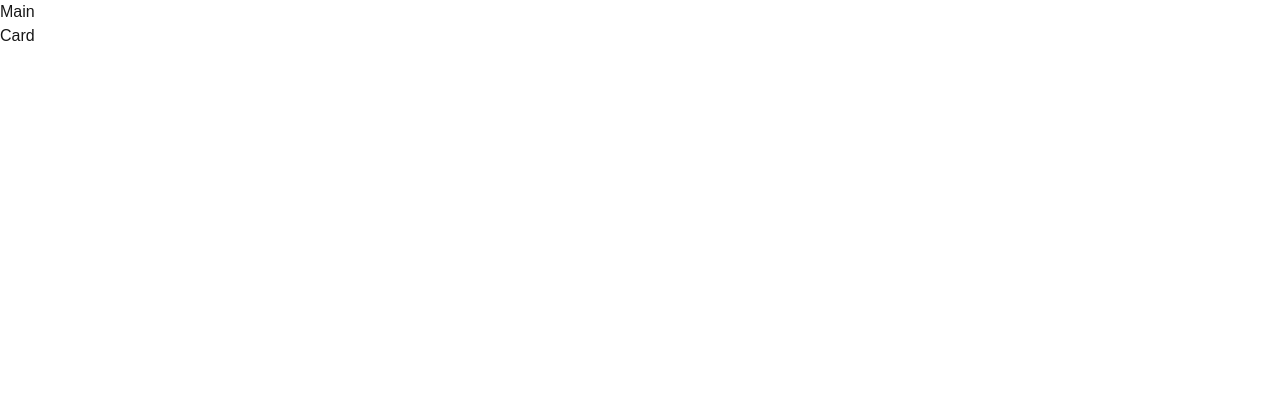
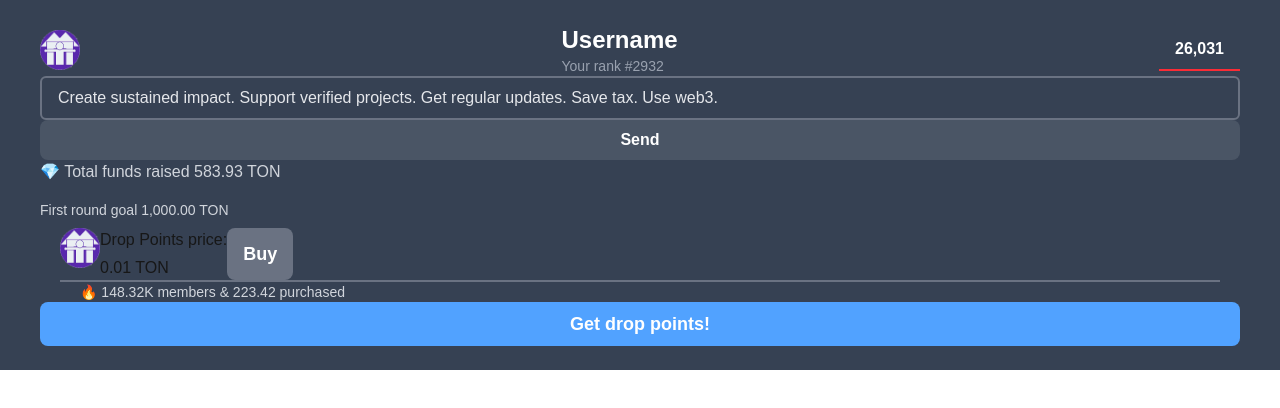
Before and after one commit to UserAlikhan/Telegram-mini-app-crypto, a Next.js app: page / in a window 1280 px wide. Shown: the top 408 px of the page. Built offline with nearby package versions, Linux system fonts and the light colour scheme.

Commit message:
main page ui scratch

```diff
--- /dev/null
+++ b/app/api/bot/route.ts
@@ -0,0 +1,38 @@
+import { Telegraf } from 'telegraf';
+
+const bot = new Telegraf(process.env.BOT_TOKEN!);
+
+// Basic commands
+bot.command("start", (ctx) => {
+    ctx.reply("Welcome to the bot. \nUse /help to get available commands.");
+});
+
+bot.command('help', (ctx) => {
+    ctx.reply(
+      'Available commands:\n' +
+      '/start - Start the bot\n' +
+      '/help - Show this help message\n' +
+      '/webapp - Open the Mini App'
+    );
+});
+
+bot.command('webapp', (ctx) => {
+    ctx.reply('Open Web App', {
+      reply_markup: {
+        inline_keyboard: [[
+          { text: "Open App", web_app: { url: process.env.WEBAPP_URL || '' }}
+        ]]
+      }
+    });
+});
+
+export async function POST(request: Request) {
+  try {
+    const body = await request.json();
+    await bot.handleUpdate(body);
+    return new Response('OK', { status: 200 });
+  } catch (error) {
+    console.error('Bot error:', error);
+    return new Response('Error', { status: 500 });
+  }
+}
--- a/app/page.tsx
+++ b/app/page.tsx
@@ -1,10 +1,65 @@
-import Card from "@/components/ui/Card";
+import LogoMPT from "@/assets/Logo-MPT.png";
+import Logo from "@/components/ui/Logo";
 
 export default function Home() {
   return (
-    <div>
-      <h1>Main</h1>
-      <Card />
+    <div className="flex flex-col px-10 py-6 bg-gray-700 w-full h-full">
+      <div className=" flex flex-row w-full h-full justify-between items-center">
+        {/* Avatar Image */}
+        <Logo logo={LogoMPT} width={40} height={40} />
+        {/* Username and rank */}
+        <div className=" flex:0.7 flex-col justify-center items-center">
+          <h1 className="text-white text-2xl font-bold">Username</h1>
+          <p className="text-gray-400 text-sm">Your rank #2932</p>
+        </div>
+        {/* Button */}
+        <div className="flex:0.2 flex flex-row justify-end items-center">
+          <button className="bg-transparent border-red-500 border-b-2 text-white px-4 py-2 font-bold">
+            <p>26,031</p>
+          </button>
+        </div>
+      </div>
+      {/* Text area */}
+      <div className="flex flex-col w-full h-full">
+        <p className="bg-transparent border-gray-500 border-2 text-gray-200 px-4 py-2 rounded-md">
+          Create sustained impact. Support verified projects. Get regular updates. Save tax. Use web3.
+        </p>
+        <button className="bg-gray-600 rounded-lg font-bold text-white px-4 py-2">
+          <p>Send</p>
+        </button>
+      </div>
+
+      {/* Info card */}
+      <div className="flex flex-col w-full h-full gap-2">
+        <p className="text-gray-300 text-md">💎 Total funds raised 583.93 TON</p>
+        {/* Loading bar */}
+        <div></div>
+        <p className="text-gray-300 text-sm">First round goal 1,000.00 TON</p>
+        {/* Drop points card */}
+        <div className=" flex flex-col w-full h-full px-5">
+          {/* First half of the card */}
+          <div className="flex flex-row w-full h-full border-b-2 border-gray-500">
+            <Logo logo={LogoMPT} width={40} height={40} />
+            <div className="flex flex-col gap-1">
+              <h1>Drop Points price:</h1>
+              <p>0.01 TON</p>
+            </div>
+            <button className="bg-gray-500 rounded-lg text-lg text-white px-4 py-2 font-bold">
+              <p>Buy</p>
+            </button>
+          </div>
+          {/* Second half of the card */}
+          <div className="flex flex-col w-full h-full px-5">
+            <p className=" text-sm text-gray-300">🔥 148.32K members & 223.42 purchased</p>
+          </div>
+        </div>
+      </div>
+
+      <div>
+        <button className=" w-full px-4 py-2 rounded-lg bg-blue-400 text-white text-lg font-bold">
+          <p>Get drop points!</p>
+        </button>
+      </div>
     </div>
   );
 }
--- /dev/null
+++ b/components/ui/Logo.tsx
@@ -0,0 +1,10 @@
+import { StaticImageData } from "next/image";
+import Image from "next/image";
+
+export default function Logo({logo, width, height}: {logo: StaticImageData, width: number, height: number}) {
+    return (
+        <div>
+            <Image src={logo} alt="Logo" width={width} height={height} />
+        </div>
+    )
+}
```
Also changed, not shown: assets/Logo-MPT.png (added).
